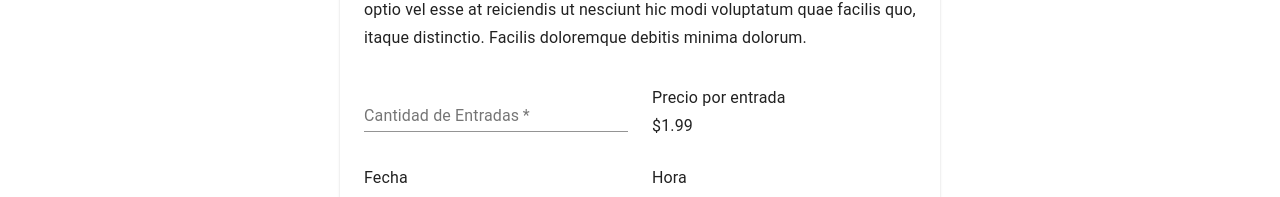
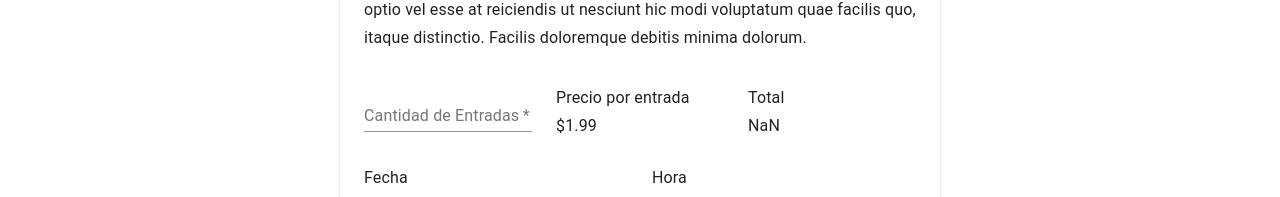
Before and after one commit to krashove/JoinEvents, a React (Create React App) app in the folder feJoinEvents/: page /eventparticipation/1 in a window 1280 px wide. Shown: the part 440-637 px from the top of the page. Built offline with nearby package versions, Linux system fonts and the light colour scheme; no server answers.

Commit message:
state cantEntradas y total en compra

```diff
--- a/feJoinEvents/src/components/FormularioCompra.js
+++ b/feJoinEvents/src/components/FormularioCompra.js
@@ -20,6 +20,8 @@ const useStyles = makeStyles((theme) => ({
 
 export default function FormularioCompra(props) {
   const classes = useStyles();
+  const [cantEntradas, setCantEntradas] = React.useState("");
+
   return (
     <React.Fragment>
       <Typography variant="h6" gutterBottom>
@@ -36,22 +38,31 @@ export default function FormularioCompra(props) {
             {props.evento.detalles}
           </Typography>
         </Grid>
-        <Grid item xs={12} sm={6}>
+        <Grid item xs={12} sm={4}>
           <TextField
             required
             id="Cantidad"
             name="cantidad"
             label="Cantidad de Entradas"
             type="number"
+            onChange={(e) => setCantEntradas(e.target.value)}
             fullWidth
           />
         </Grid>
-        <Grid item xs={12} sm={6}>
+        <Grid item xs={12} sm={4}>
           <Typography variant="subtitle1" className={classes.Precio}>
             Precio por entrada
           </Typography>
           <Typography variant="subtitle1" className={classes.Precio}>
             {props.evento.precio}
+          </Typography>
+        </Grid>
+        <Grid item xs={12} sm={4}>
+          <Typography variant="subtitle1" className={classes.Precio}>
+            Total
+          </Typography>
+          <Typography variant="subtitle1" className={classes.Precio}>
+            {props.evento.precio * cantEntradas}
           </Typography>
         </Grid>
         <Grid item xs={12} sm={6}>
```
